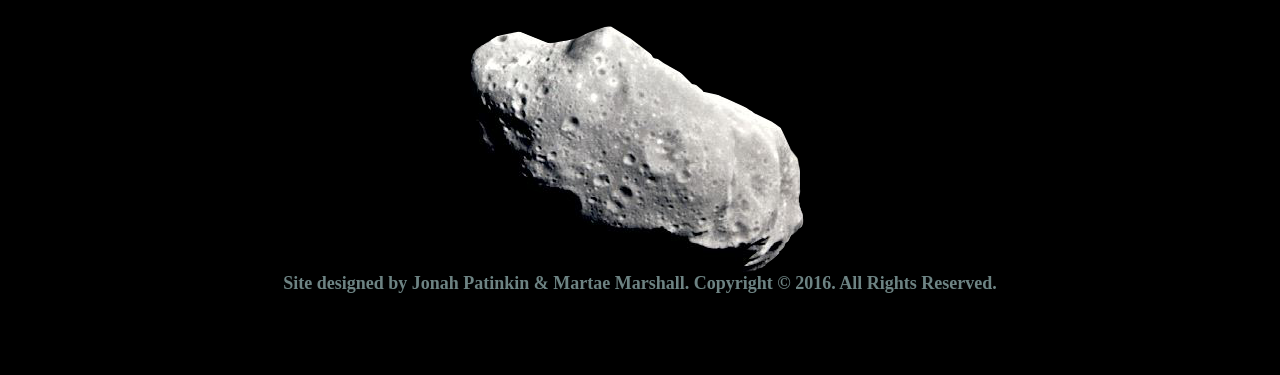
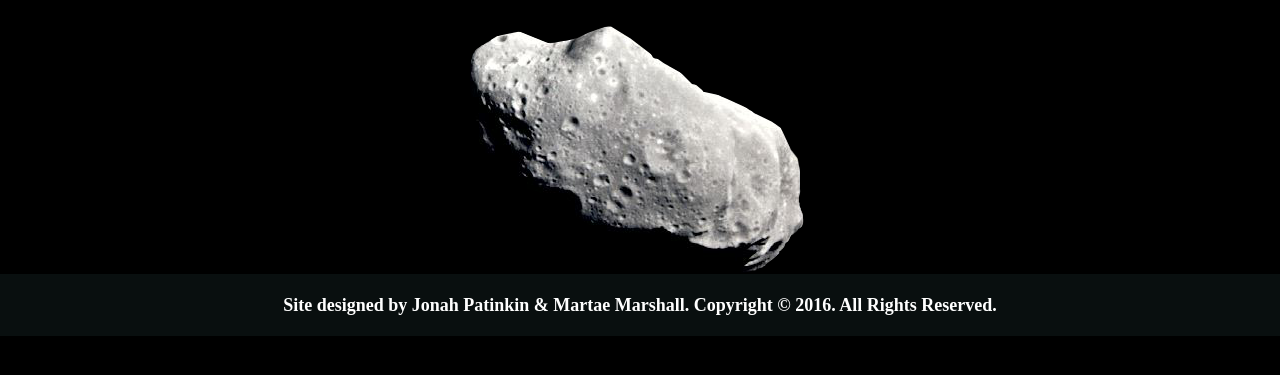
Before and after one commit to roticerychicken/project3-js, a plain HTML site: page index.html in a window 1280 px wide. Shown: the part 159-534 px from the top of the page. Drawn offline with nearby package versions, Linux system fonts and the light colour scheme; no server answers.

Commit message:
Give the footer element some color and background to show the authors

```diff
--- a/css/screen.css
+++ b/css/screen.css
@@ -62,6 +62,7 @@ figure {
 .footer {
   text-align: center;
   font-weight: bold;
-  color: #6d8383;
-  padding-bottom: 1.222em;
+  color: white;
+  background-color: #090f0f;
+  padding: 1.222em 0 1.222em 0;
 }
```
